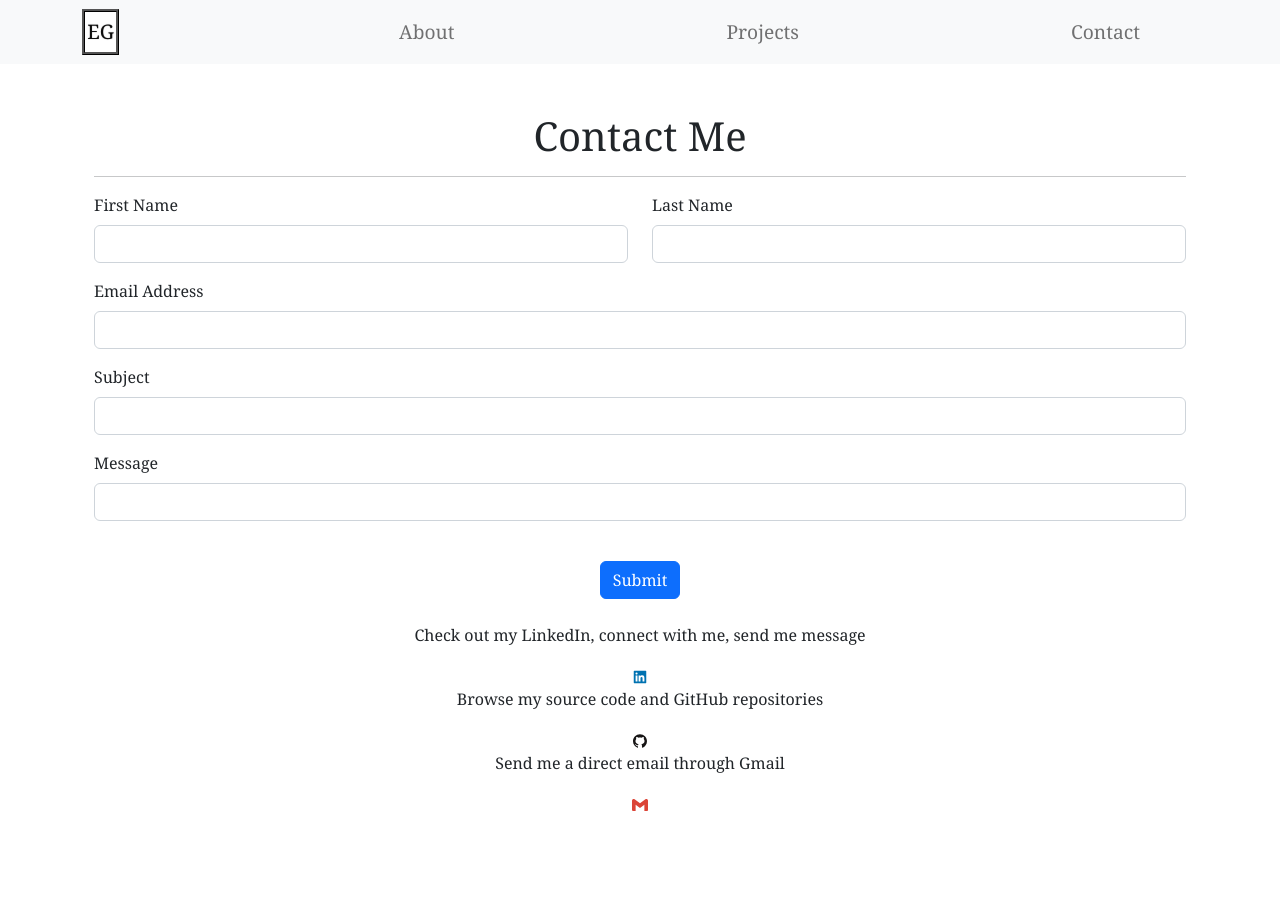
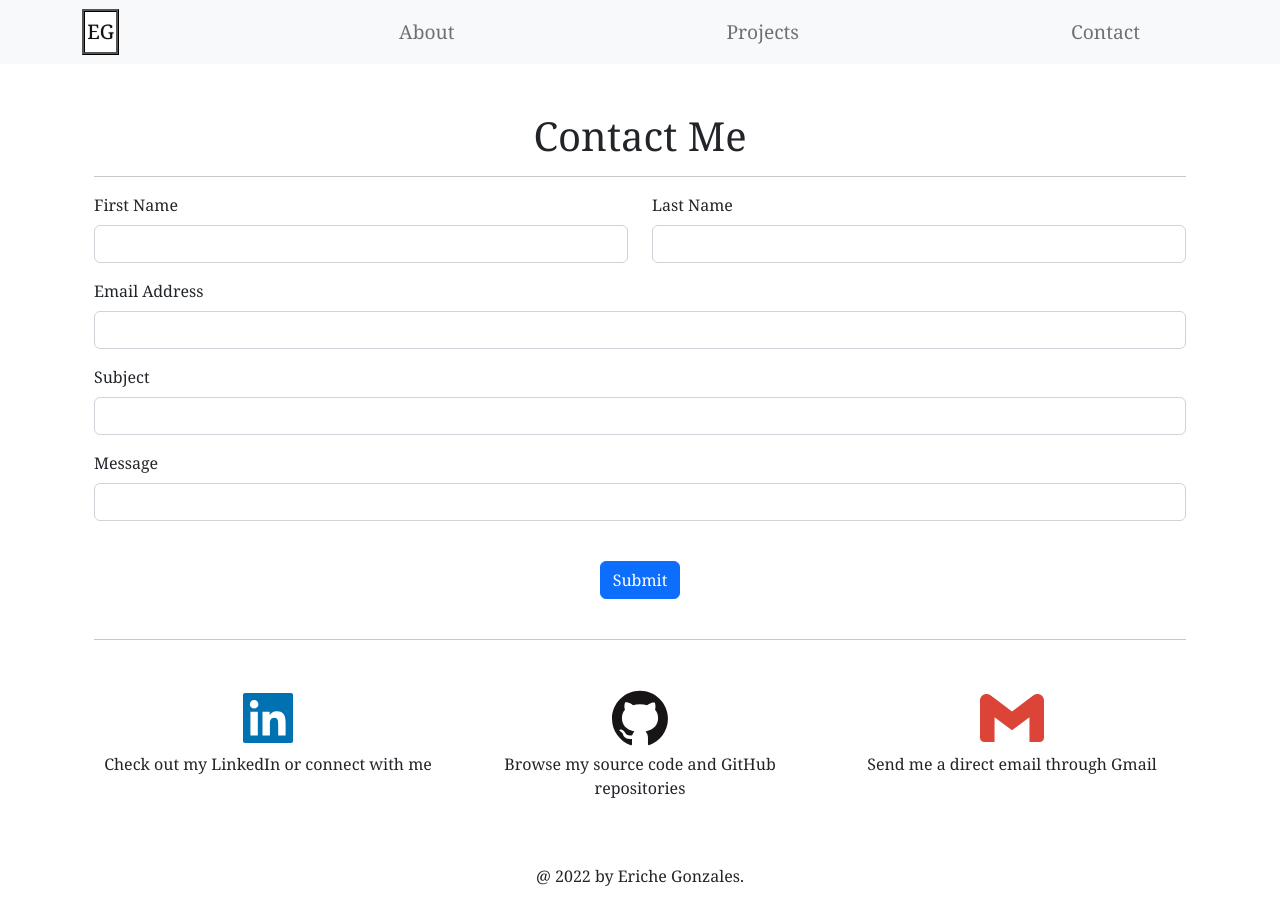
Before and after one commit to erichegonzales/erichegonzales, a React (Create React App) app: page /contact in a window 1280 px wide. Shown: the top 924 px of the page. Before the commit the page ends 839 px from the top, so only its background shows below. Built offline with nearby package versions, Linux system fonts and the light colour scheme.

Commit message:
styling to contact icons and footer on each page

```diff
--- a/src/App.css
+++ b/src/App.css
@@ -319,3 +319,12 @@
 .contact-div {
   text-align: left;
 }
+
+.contact-icon-size {
+  transform: scale(4);
+}
+
+.contact-icon-size:hover{
+  transform: scale(4.4);
+  transition-duration: 0.2s;
+}
--- a/src/components/Contact.js
+++ b/src/components/Contact.js
@@ -2,14 +2,13 @@ import { useState } from "react";
 import { Container, Form, Row, Col, Button, Modal } from "react-bootstrap";
 import { AiFillLinkedin, AiFillGithub } from "react-icons/ai";
 import { SiGmail } from "react-icons/si";
-import { useNavigate } from "react-router-dom";
 import Transitions from "./Transitions";
+import Footer from "./Footer";
 import emailjs from "@emailjs/browser";
 import { init } from "@emailjs/browser";
 init("REACT_APP_EMAILJS_SERVICE_ID");
 init("REACT_APP_EMAILJS_TEMPLATE_ID");
-init("REACT_APP_EMAILJS_USER_ID")
-
+init("REACT_APP_EMAILJS_USER_ID");
 
 const Contact = () => {
   const dot = "·";
@@ -22,7 +21,7 @@ const Contact = () => {
   const handleShowError = () => setShowError(true);
 
   const handleRedirect = () => {
-    window.open('https://github.com/erichegonzales?tab=repositories');
+    window.open("https://github.com/erichegonzales?tab=repositories");
   };
 
   const [formData, setFormData] = useState({
@@ -142,39 +141,60 @@ const Contact = () => {
             </Button>
           </Form>
           <br />
+          <hr />
+          <br />
+          <br />
 
-          <p>Check out my LinkedIn, connect with me, send me message </p>
+          <Row>
+            <Col>
               <a
                 href="https://www.linkedin.com/in/erichegonzales/"
                 target="_blank"
                 rel="noopener noreferrer"
                 style={{ color: "#0072b1" }}
               >
-            <AiFillLinkedin />
+                <AiFillLinkedin className="contact-icon-size" />
               </a>
-
-          <p>Browse my source code and GitHub repositories</p>
-
+            </Col>
+            <Col>
               <a
                 href="https://github.com/erichegonzales"
                 target="_blank"
                 rel="noopener noreferrer"
-            style={{ color: "#171515"}}
+                style={{ color: "#171515" }}
               >
-            <AiFillGithub />
+                <AiFillGithub className="contact-icon-size" />
               </a>
-
-          <p>Send me a direct email through Gmail</p>
-
+            </Col>
+            <Col>
               <a
                 href="https://mail.google.com/mail/u/0/?fs=1&to=erichelouise@gmail.com&tf=cm"
                 target="_blank"
                 rel="noopener noreferrer"
-            style={{ color: "#DB4437"}}
+                style={{ color: "#DB4437" }}
               >
-            <SiGmail />
+                <SiGmail className="contact-icon-size" />
               </a>
+            </Col>
+          </Row>
+          <Row>
+            <Col>
+              <br />
+            </Col>
+          </Row>
+          <Row>
+            <Col>
+              <p>Check out my LinkedIn or connect with me</p>
+            </Col>
+            <Col>
+              <p>Browse my source code and GitHub repositories</p>
+            </Col>
+            <Col>
+              <p>Send me a direct email through Gmail</p>
+            </Col>
+          </Row>
         </Container>
+        <Footer />
       </Transitions>
 
       <Modal
--- /dev/null
+++ b/src/components/Footer.js
@@ -0,0 +1,15 @@
+import { Row } from "react-bootstrap";
+
+const Footer = () => {
+  return (
+    <div id="footer">
+      <br />
+      <Row>
+        <p>@ 2022 by Eriche Gonzales. </p>
+      </Row>
+      <br />
+    </div>
+  );
+};
+
+export default Footer;
--- a/src/components/Home.js
+++ b/src/components/Home.js
@@ -5,6 +5,7 @@ import project from "../images/project.jpg";
 import contact from "../images/contact.jpg";
 import { useRef } from "react";
 import Transitions from "./Transitions";
+import Footer from "./Footer";
 
 const Home = () => {
   const div2ref = useRef();
@@ -223,13 +224,7 @@ const Home = () => {
             </div>
           </Container>
         </div>
-        <div id="footer">
-          <br />
-          <Row>
-            <p>@ 2022 by Eriche Gonzales. </p>
-          </Row>
-          <br />
-        </div>
+        <Footer />
       </div>
     </Transitions>
   );
--- a/src/components/Projects.js
+++ b/src/components/Projects.js
@@ -1,5 +1,6 @@
 import Transitions from "./Transitions";
 import { Card, Container } from "react-bootstrap";
+import Footer from "./Footer";
 
 const Projects = () => {
   const dot = "·";
@@ -263,6 +264,7 @@ const Projects = () => {
           </Card.Footer>
         </Card>
       </Container>
+      <Footer />
     </Transitions>
   );
 };
```
Lines whose indentation alone changed are shown as unchanged.
